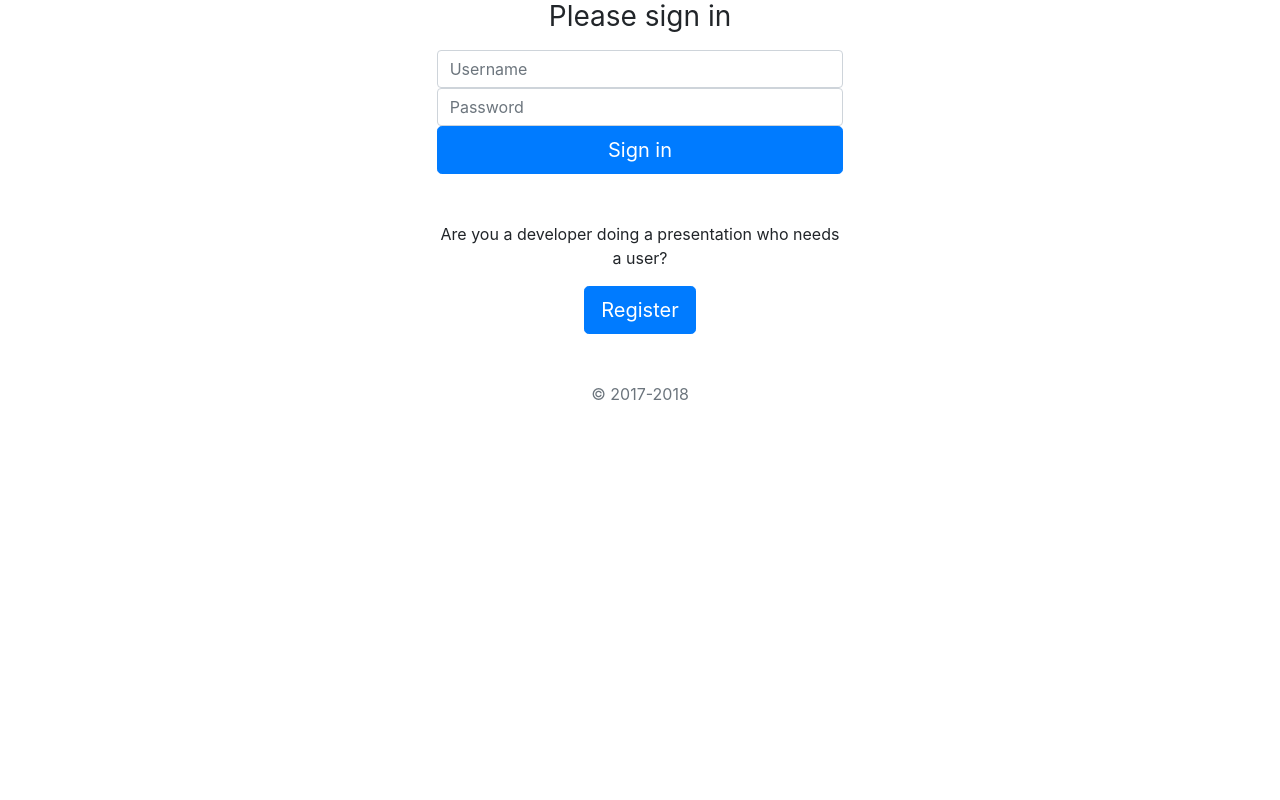
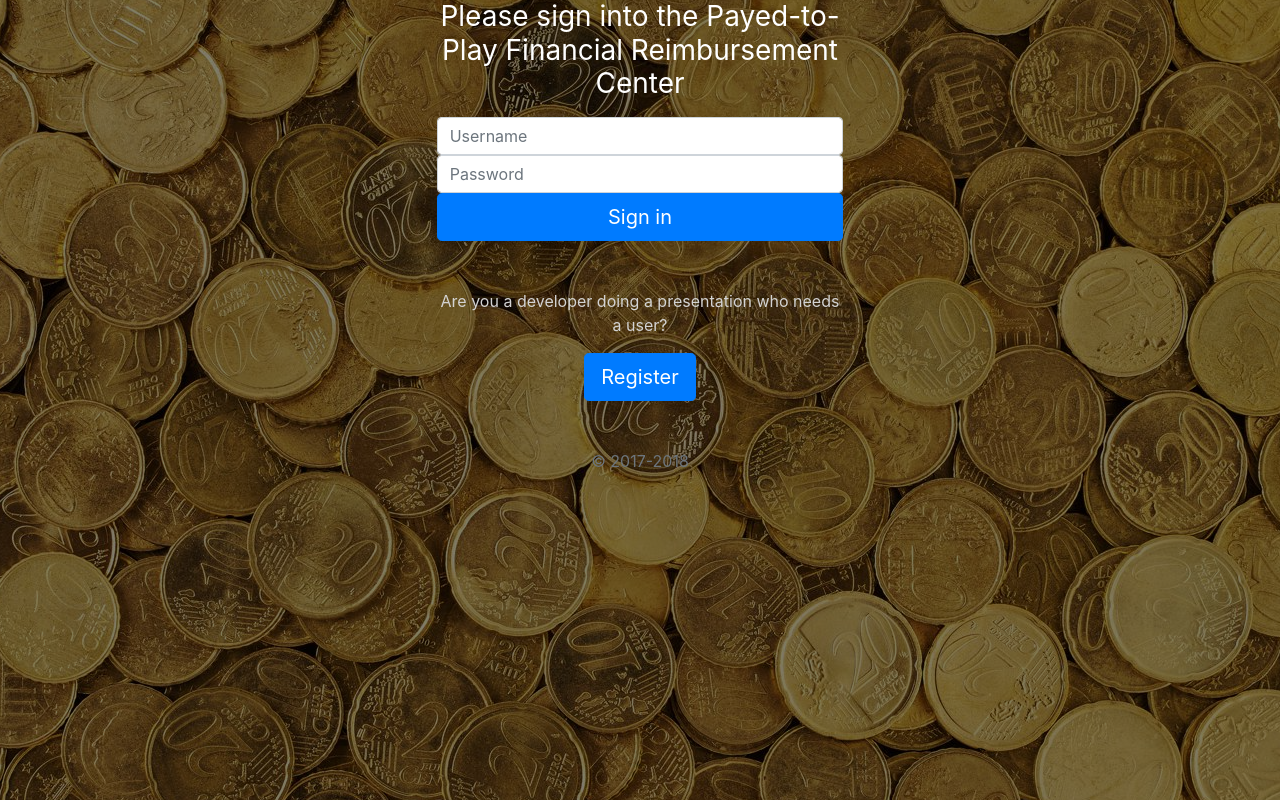
Before and after one commit to 1808-java-blake/project-1-haus20xx, a React (Create React App) app in the folder expense-reimbursement2/: page /login in a window 1280 px wide. Built offline with nearby package versions, Linux system fonts and the light colour scheme; the HTML template or start-up script is replaced by a standard one.

Commit message:
added visual appeal to application

```diff
--- a/expense-reimbursement2/public/index.html
+++ b/expense-reimbursement2/public/index.html
@@ -19,7 +19,7 @@
       work correctly both with client-side routing and a non-root public URL.
       Learn how to configure a non-root public URL by running `npm run build`.
     -->
-    <title>Reimbursement</title>
+    <title>Payed To Play Reimbursement Center</title>
   </head>
   <body>
     <noscript>
--- a/expense-reimbursement2/src/App.css
+++ b/expense-reimbursement2/src/App.css
@@ -65,3 +65,25 @@ nav {
 #examples-dropdown {
   cursor: pointer;
 }
+
+ body {
+  background: linear-gradient(
+    rgba(0, 0, 0, 0.5),
+    rgba(0, 0, 0, 0.5)
+  ), url('background.jpg') no-repeat center center fixed;
+  -webkit-background-size: cover;
+  -moz-background-size: cover;
+  -o-background-size: cover;
+  background-size: auto;
+}
+h1.readable{
+  color: white;
+}
+p.readable{
+  color:lightgrey;
+}
+button.btn-red, button.btn-red:hover, button.btn-red:active, button.btn-red:focus, button.btn-red:active:focus{
+  border-color: lightcoral;
+  background-color: lightcoral;
+
+}
--- a/expense-reimbursement2/src/App.tsx
+++ b/expense-reimbursement2/src/App.tsx
@@ -16,8 +16,8 @@ class App extends React.Component<any,any> {
 
   public render() {
     return (
-      <BrowserRouter>
-      <div className="App row justify-content-center">
+      <BrowserRouter >
+      <div className="App row justify-content-center coin-bg">
         <Switch>
           <Route path='/login' component={LoginComponent}/>
           <Route path='/register' component={RegisterComponent}/>
--- a/expense-reimbursement2/src/components/login/login.component.tsx
+++ b/expense-reimbursement2/src/components/login/login.component.tsx
@@ -86,7 +86,8 @@ export class LoginComponent extends React.Component<any,any>{
         return(
             <div className="col-4">
             <form className="form-signin" onSubmit={this.submit}>
-              <h1 className="h3 mb-3 font-weight-normal">Please sign in</h1>
+              <h1 className="h3 mb-3 font-weight-normal readable">Please sign into the
+              Payed-to-Play Financial Reimbursement Center</h1>
               <label htmlFor="username" className="sr-only">Username</label>
               <input
               onChange={this.usernameChange}
@@ -107,11 +108,11 @@ export class LoginComponent extends React.Component<any,any>{
               <button className="btn btn-lg btn-primary btn-block" type="submit">Sign in</button>
               {errorMessage && <p id="error-message">{errorMessage}</p>}
             </form>
-            <p className="mt-5 mb-3">Are you a developer doing a presentation who needs a user?</p>
+            <p className="mt-5 mb-3 readable">Are you a developer doing a presentation who needs a user?</p>
                 <Link to="/register">
                 <button className="btn btn-lg btn-primary btn-reg">Register</button>
                 </Link>
-            <p className="mt-5 mb-3 text-muted">&copy; 2017-2018</p>
+            <p className="mt-5 mb-3 text-muted readable">&copy; 2017-2018</p>
           </div>
         )}
 }
--- a/expense-reimbursement2/src/components/main-page/user.main.component.tsx
+++ b/expense-reimbursement2/src/components/main-page/user.main.component.tsx
@@ -17,8 +17,6 @@ export class UserMainComponent extends React.Component<any, any> {
         };
     }
     public componentDidMount() {
-        console.log('the state is ' + this.state.user);
-        console.log('the state has value ' + this.state.user.id);
         fetch('http://localhost:3000/reimbursements/' + this.state.user.id, {
             body: JSON.stringify(this.state.credentials),
             credentials: 'include',
@@ -40,6 +38,11 @@ export class UserMainComponent extends React.Component<any, any> {
                 console.log('err');
             })
     }
+
+    public submitReimbursement = ()=>{
+        console.log('helloworld');
+    }
+
     public render() {
         return (
             <div>
@@ -78,6 +81,9 @@ export class UserMainComponent extends React.Component<any, any> {
                 <button type="button" className="btn btn-secondary btn-lg btn-block" data-toggle="modal" data-target="#exampleModal">
                     Submit a Request
                 </button>
+                <br/>
+                <button type="button" className="btn btn-primary btn-sm btn-red">Logout</button>
+
 
                 <div className="modal fade" id="exampleModal" tabIndex={-1} role="dialog" aria-labelledby="exampleModalLabel" aria-hidden="true">
                     <div className="modal-dialog" role="document">
@@ -90,10 +96,15 @@ export class UserMainComponent extends React.Component<any, any> {
                             </div>
                             <div className="modal-body">
                                 ...
+
+
+
                             </div>
                             <div className="modal-footer">
-                                <button type="button" className="btn btn-secondary" data-dismiss="modal">Cancel</button>
-                                <button type="button" className="btn btn-primary">Submit Reimbursement</button>
+                                <button type="button" className="btn btn-secondary btn-red" data-dismiss="modal">Cancel</button>
+                                <button type="button" className="btn btn-secondary" data-dismiss="modal" onClick={()=>{
+                                    this.submitReimbursement();
+                                }}>Submit Reimbursement</button>
                             </div>
                         </div>
                     </div>
```
Also changed, not shown: expense-reimbursement2/src/background.jpg (added), 1 other file (tests, documents, lock files or other folders).
